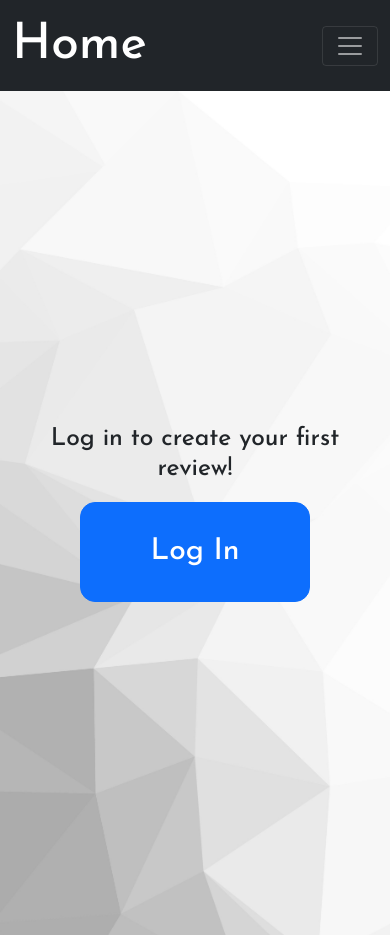
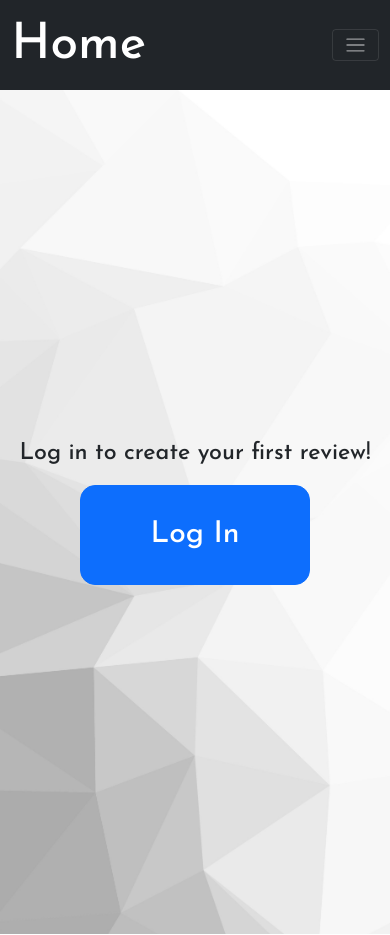
Before and after one commit to DanilaKuzmiankou/RecSocNet, a React (Create React App) app in the folder client/: page /profile in a window 390 px wide. Built offline with nearby package versions, Linux system fonts and the light colour scheme; no server answers.

Commit message:
Custom fonts compatability added

```diff
--- a/client/src/App.css
+++ b/client/src/App.css
@@ -17,6 +17,7 @@ html {
 @font-face {
     font-family: 'JosefinSansMedium';
     src: local('JosefinSans'), url(../public/fonts/JosefinSans-Medium.ttf) format('truetype');
+
 }
 
 body {
@@ -24,6 +25,15 @@ body {
     font-weight: 500;
 }
 
+* {
+    font-size: 25px;
+}
+
+@media screen and (max-width: 800px) {
+    * {
+        font-size: 15px;
+    }
+}
 
 
 /* debug mode
@@ -340,7 +350,7 @@ ul {
 
 }
 
-@media screen and (min-width: 330px) {
+@media screen and (min-width: 401px) {
     .reviews_table_button {
         white-space: nowrap;
         user-select: none;
@@ -355,7 +365,7 @@ ul {
     }
 }
 
-@media screen and (max-width: 330px) {
+@media screen and (max-width: 401px) {
 
     .reviews_table_button {
         margin: 5px;
```
